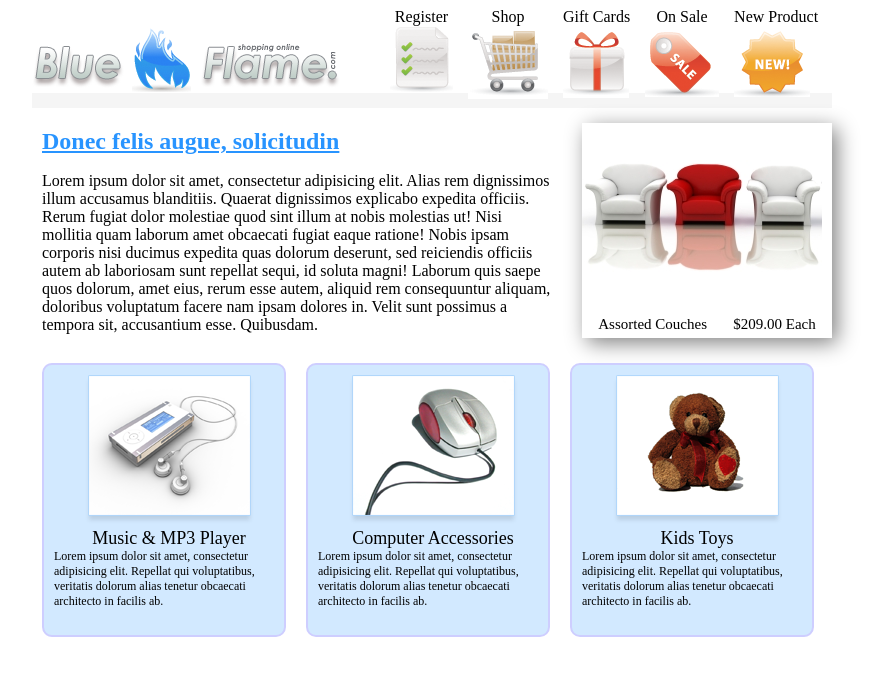
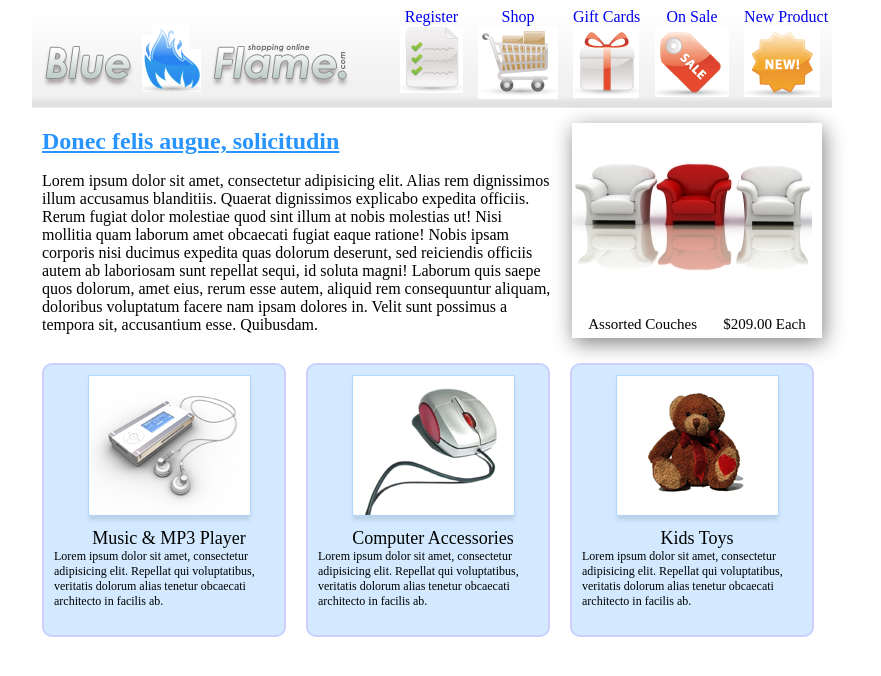
Before and after one commit to jimmy4413i/HW0328, a plain HTML site: page index.html in a window 1280 px wide. Shown: the whole page, without its empty margins (208-1089 px from the left). Drawn offline with Linux system fonts and the light colour scheme.

Commit message:
Added files via upload

```diff
--- a/css/all.css
+++ b/css/all.css
@@ -5,17 +5,21 @@
 	margin-right: auto;
 }
 .header1{
-	height: 85px;
-	background: white;
-}
-.header2{
-	height: 15px;
-	background: #F5F5F5;
+	height: 100px;
+	background: #ffffff; /* Old browsers */
+    background: rgb(255,255,255); /* Old browsers */
+    background: -moz-linear-gradient(top, rgba(255,255,255,1) 0%, rgba(241,241,241,1) 77%, rgba(241,241,241,1) 82%, rgba(241,241,241,1) 88%, rgba(225,225,225,1) 95%, rgba(225,225,225,1) 99%, rgba(246,246,246,1) 100%); /* FF3.6-15 */
+    background: -webkit-linear-gradient(top, rgba(255,255,255,1) 0%,rgba(241,241,241,1) 77%,rgba(241,241,241,1) 82%,rgba(241,241,241,1) 88%,rgba(225,225,225,1) 95%,rgba(225,225,225,1) 99%,rgba(246,246,246,1) 100%); /* Chrome10-25,Safari5.1-6 */
+    background: linear-gradient(to bottom, rgba(255,255,255,1) 0%,rgba(241,241,241,1) 77%,rgba(241,241,241,1) 82%,rgba(241,241,241,1) 88%,rgba(225,225,225,1) 95%,rgba(225,225,225,1) 99%,rgba(246,246,246,1) 100%); /* W3C, IE10+, FF16+, Chrome26+, Opera12+, Safari7+ */
+    filter: progid:DXImageTransform.Microsoft.gradient( startColorstr='#ffffff', endColorstr='#f6f6f6',GradientType=0 ); /* IE6-9 */
+
 }
 .logo{
 	float: left;
+	padding-left: 10px;
 	padding-top: 15px;
 }
+
 .menu1{
 	margin-left: 50px;
 	float: left;
@@ -53,8 +57,9 @@
 	height: 210px;
 	width: 250px;
 	background:	#FFF;
-	box-shadow: 5px 5px 20px grey;
+	box-shadow: 2px 5px 20px grey;
 	margin-top: 15px;
+	margin-right: 10px;
 	padding-bottom: 5px;
 }
 .main2 img{
--- a/index.html
+++ b/index.html
@@ -11,27 +11,26 @@
 					<img src="images/logo.png" alt="">
 				</div>
 				<div class="menu1">
-					<div><center>Register</center></div>
+					<div><center><a href="#" style="text-decoration:none">Register</a></center></div>
 					<a href="#"><img src="images/menu-1.png"></a>
 				</div>
 				<div class="menu2">
-					<div><center>Shop</center></div>
+					<div><center><a href="#" style="text-decoration:none">Shop</a></center></div>
 					<a href="#"><img src="images/menu-2.png"></a>
 				</div>
 				<div class="menu3">
-					<div><center>Gift Cards</center></div>
+					<div><center><a href="#" style="text-decoration:none">Gift Cards</a></center></div>
 					<a href="#"><img src="images/menu-3.png"></a>
 				</div>
 				<div class="menu4">
-					<div><center>On Sale</center> </div>
+					<div><center><a href="#" style="text-decoration:none">On Sale</a></center> </div>
 					<a href="#"><img src="images/menu-4.png"></a>
 				</div>
 				<div class="menu5">
-					<div><center>New Product</center></div>
+					<div><center><a href="#" style="text-decoration:none">New Product</a></center></div>
 					<a href="#"><img src="images/menu-5.png"></a>
 				</div>
 			</div>
-			<div class="header2"></div>
 			<div class="content">
 				<div class="main1">
 					<h1><a href="#">Donec felis augue, solicitudin</a></h1>
@@ -42,6 +41,7 @@
 				<div class="main2">
 					<a href="#"><img src="images/demo.png"></a>
 					<div><center>Assorted Couches &nbsp;&nbsp;&nbsp;&nbsp;&nbsp;&nbsp;$209.00 Each</center></div>
+				</div>
 			</div>
 			<div class="footer">
 				<div class="product1">
@@ -62,8 +62,6 @@
 			</div>
 
 
-			</div>
-
 
 		</div>
 
```
Lines whose indentation alone changed are shown as unchanged.
